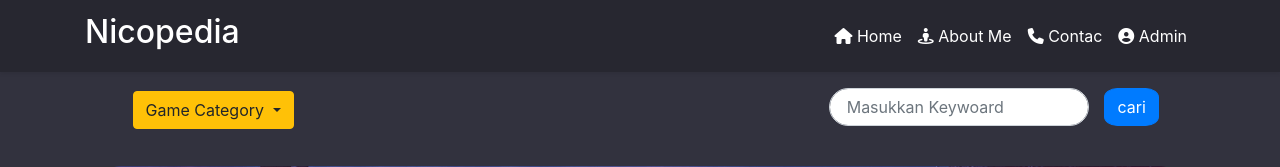
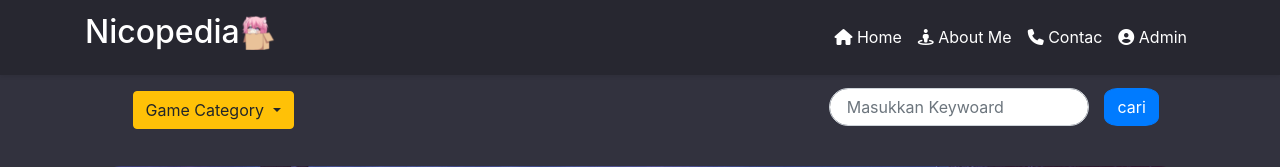
Before and after one commit to NicoIzumi30/nicopedia, a PHP site: page /izumi_game_shop/ in a window 1280 px wide. Shown: the top 167 px of the page. Run offline with PHP 8.4, Linux system fonts and the light colour scheme; data that the repository does not hold is empty; some libraries are stand-ins or nearby versions.

Commit message:
Finished

```diff
--- a/includes/header.php
+++ b/includes/header.php
@@ -27,7 +27,7 @@ require "config/connect.php";
     <nav class="navbar navbar-expand-lg fixed-top navbar-dark shadow-sm bg-custom">
             <div class="container">
                 <a class="navbar-brand" href="<?=BASE_URL;?>">
-                    <h2 class="text-white">Nicopedia</h2>
+                    <h2 class="text-white">Nicopedia<img src="<?=BASE_URL;?>assets/img/nekokardus.png" class="mb-1" type="image/x-icon" width="35px"></h2>
 
                 </a>
                 <button class="navbar-toggler" type="button" data-toggle="collapse" data-target="#navbarSupportedContent"
```
Also changed, not shown: assets/img/nekokardus.png (added).
